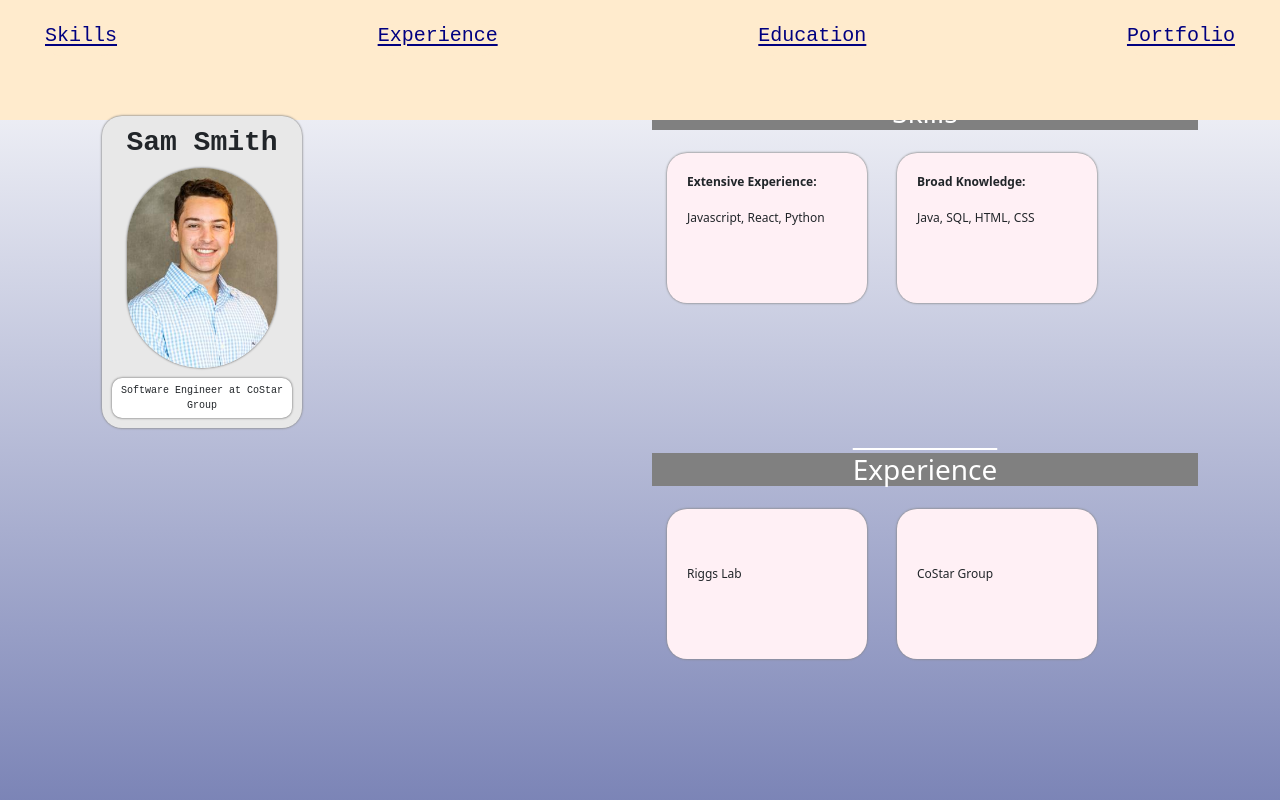
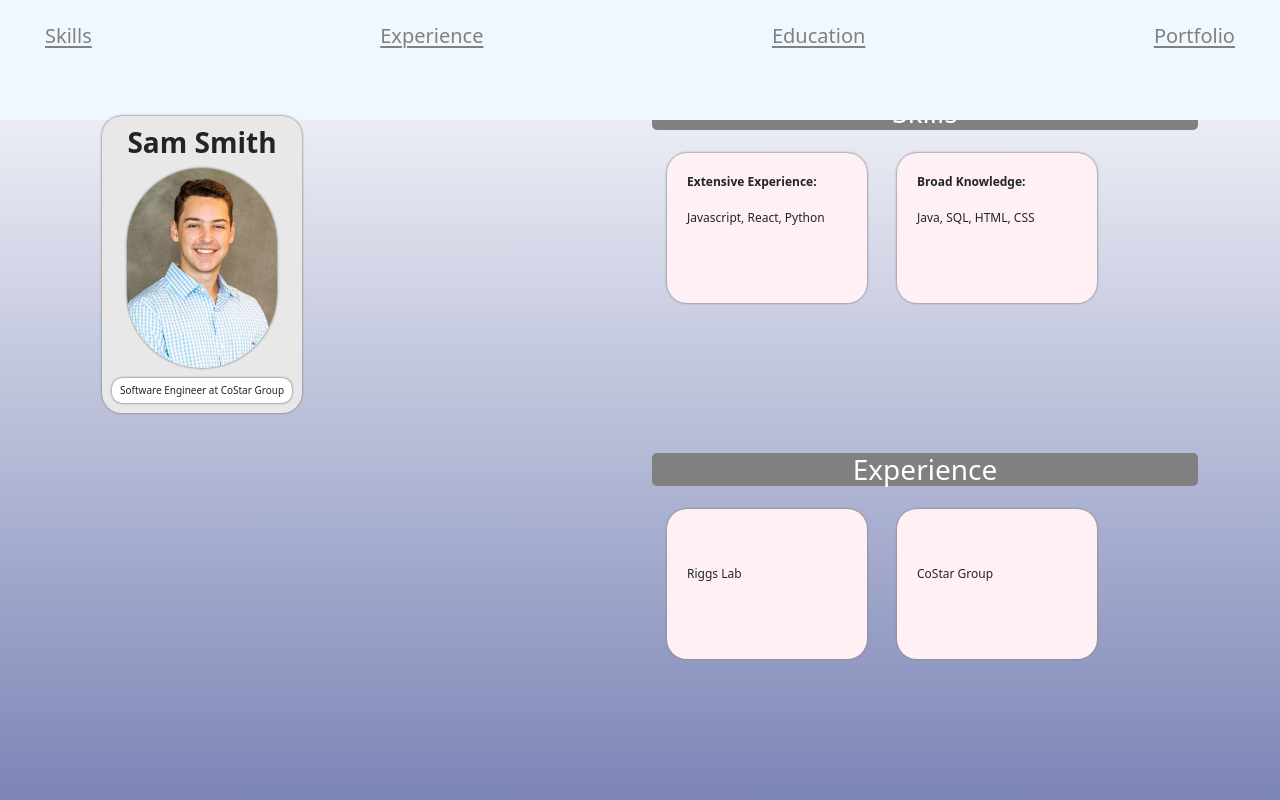
Before and after one commit to samsmith0704/resume-site, a React app: page / in a window 1280 px wide. Shown: the top 800 px of the page. Built offline with nearby package versions, Linux system fonts and the light colour scheme.

Commit message:
More style

```diff
--- a/src/components/Header.js
+++ b/src/components/Header.js
@@ -9,10 +9,10 @@ const innerHeaderStyle = {
 };
 
 const outerHeaderStyle = {
-  backgroundColor: "BlanchedAlmond",
   position: "fixed",
   width: "100%",
   height: "15%",
+  backgroundColor: "AliceBlue",
 };
 
 const Header = () => {
--- a/src/components/HeaderItem.js
+++ b/src/components/HeaderItem.js
@@ -5,24 +5,14 @@ const HeaderItem = (props) => {
   const [isHovered, setIsHovered] = useState(false);
 
   const btnStyle = {
-    backgroundColor: "BlanchedAlmond",
-    // textDecoration: isHovered ? "underline" : "none",
     border: "none",
     borderRadius: "20px",
     marginLeft: "30px",
     marginRight: "30px",
     marginBottom: "0px",
-    color: "Navy",
-    fontFamily: "Courier New",
+    color: "grey",
     padding: "0px",
-  };
-
-  const onHover = () => {
-    setIsHovered(true);
-  };
-
-  const onLeaveHover = () => {
-    setIsHovered(false);
+    backgroundColor: "AliceBlue",
   };
 
   return (
@@ -31,8 +21,6 @@ const HeaderItem = (props) => {
       onClick={(e) => {
         props.onMenuClick(e);
       }}
-      onMouseEnter={onHover}
-      onMouseLeave={onLeaveHover}
     >
       <h5>{props.headerItemTitle}</h5>
     </button>
--- a/src/components/PictureCard.js
+++ b/src/components/PictureCard.js
@@ -24,16 +24,13 @@ const captionStyle = {
   padding: "5px",
   fontSize: "10px",
   boxShadow: " 0 0 2px .5px #888",
-  fontFamily: "Courier New",
   backgroundColor: "White",
 };
-const nameStyle = {
-  fontFamily: "Courier New",
-};
+
 const PictureCard = () => {
   return (
     <div style={pictureColumnStyle}>
-      <h3 style={nameStyle}>
+      <h3>
         <b> Sam Smith</b>
       </h3>
       <img style={pictureStyle} src="../../costar_headshot.png" alt="" />
--- a/src/components/ShowcaseContainer.js
+++ b/src/components/ShowcaseContainer.js
@@ -14,9 +14,9 @@ const showcaseCardStyle = {
 };
 const showcaseItemTitleStyle = {
   textAlign: "center",
-  textDecoration: "overline",
   color: "white",
   backgroundColor: "grey",
+  borderRadius: "5px",
 };
 
 const ShowcaseContainer = () => {
```
